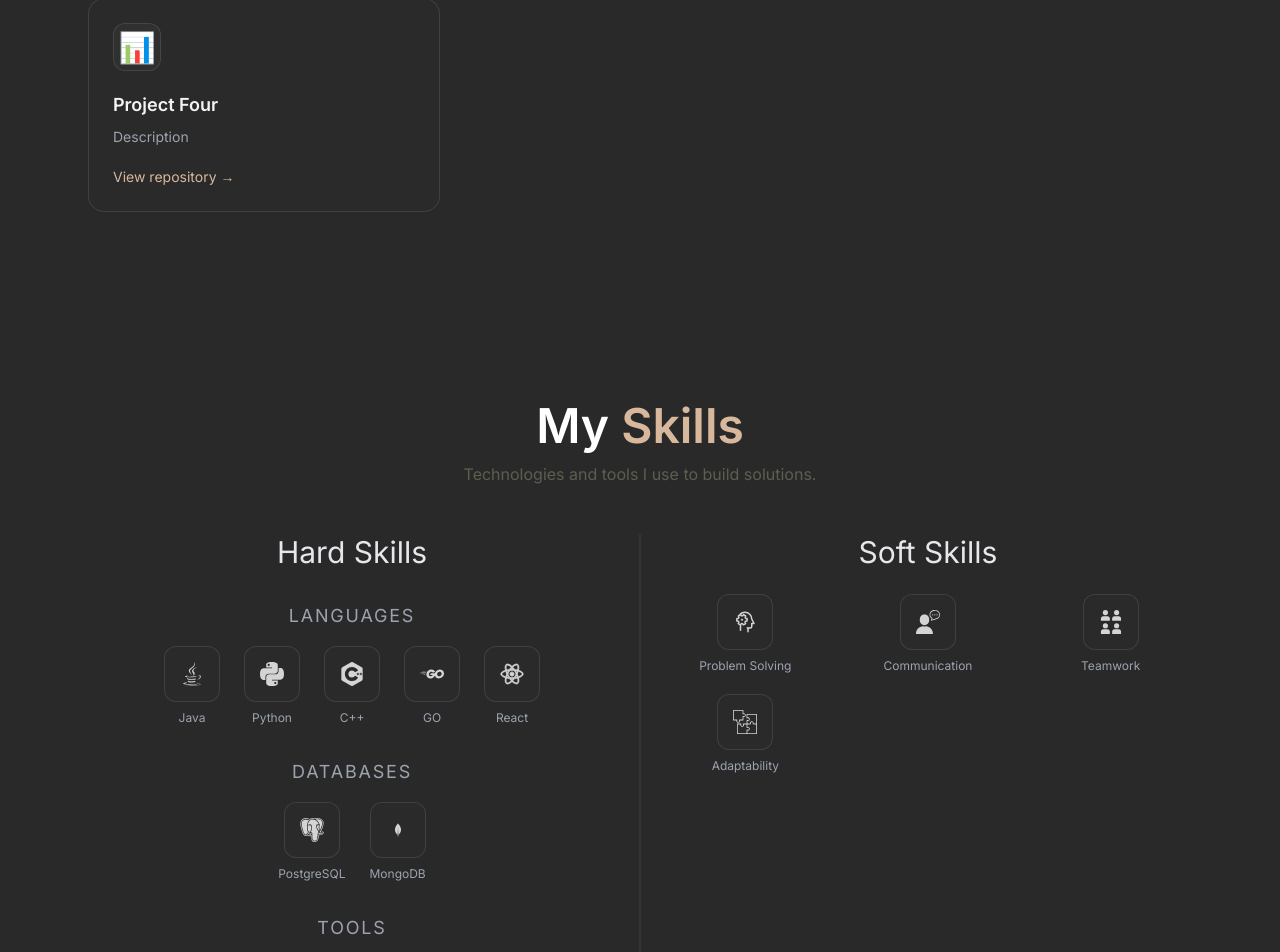
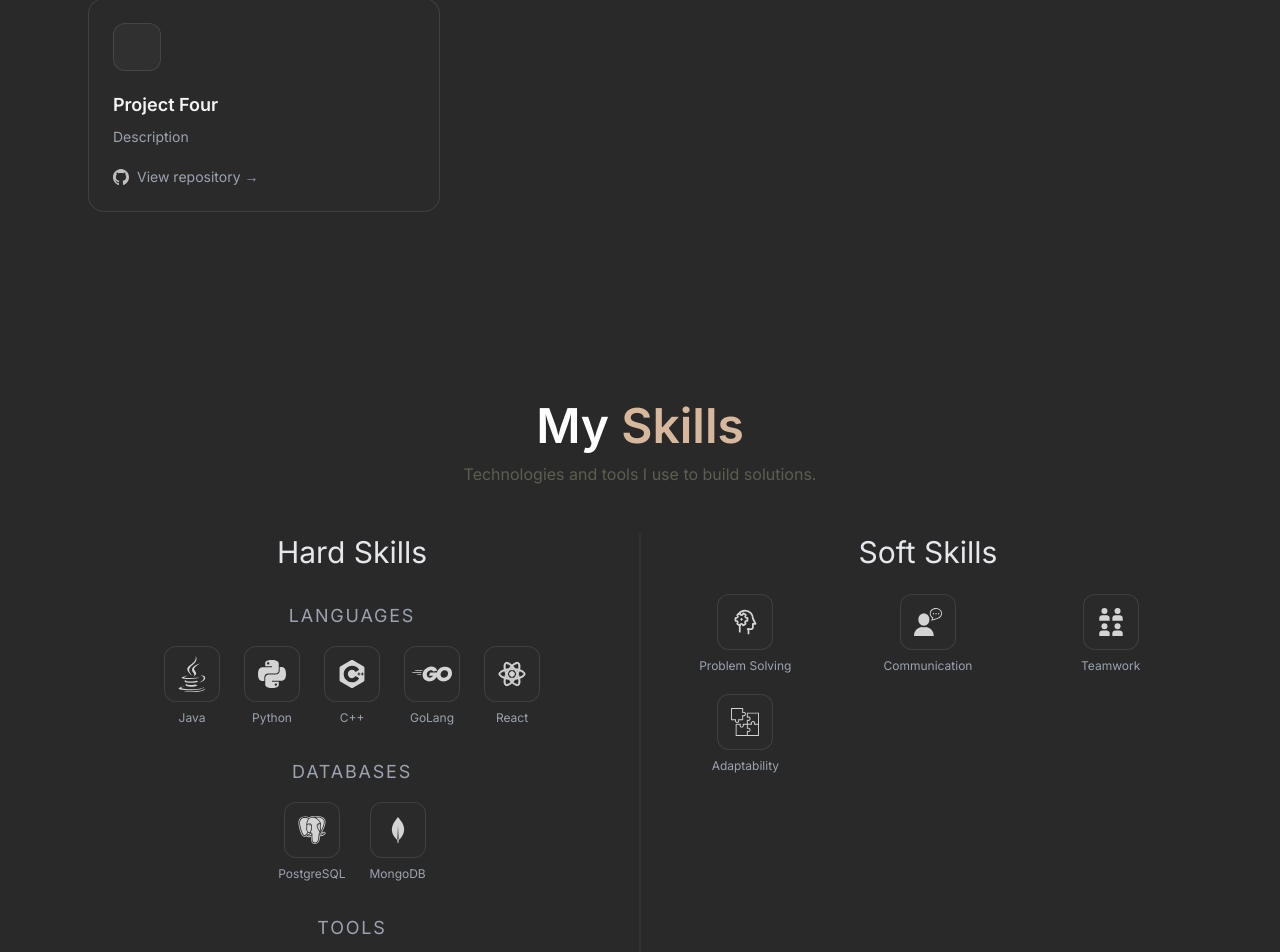
Before and after one commit to alvarezzramiro/Portfolio, a React (Vite) app: page / in a window 1280 px wide. Shown: the part 2120-3072 px from the top of the page. Built offline with nearby package versions, Linux system fonts and the light colour scheme.

Commit message:
fix: email sending + image paths

```diff
--- a/package.json
+++ b/package.json
@@ -3,7 +3,7 @@
   "private": true,
   "version": "0.0.0",
   "type": "module",
-  "homepage": "https://ramiroalvarez.github.io",
+  "homepage": "https://alvarezzramiro.github.io/Portfolio/",
   "scripts": {
     "dev": "vite",
     "build": "vite build",
@@ -16,7 +16,6 @@
     "@emailjs/browser": "^4.4.1",
     "@tailwindcss/vite": "^4.2.4",
     "framer-motion": "^12.38.0",
-    "gh-pages": "^6.3.0",
     "lucide-react": "^1.12.0",
     "react": "^19.2.5",
     "react-dom": "^19.2.5"
@@ -30,6 +29,7 @@
     "eslint": "^10.2.1",
     "eslint-plugin-react-hooks": "^7.1.1",
     "eslint-plugin-react-refresh": "^0.5.2",
+    "gh-pages": "^6.3.0",
     "globals": "^17.5.0",
     "postcss": "^8.5.12",
     "tailwindcss": "^3.4.19",
--- a/src/components/Navbar.jsx
+++ b/src/components/Navbar.jsx
@@ -60,7 +60,7 @@ export default function Navbar() {
       },
       {
         root: null,
-        rootMargin: "-40% 0px -40% 0px", // 🔥 clave
+        rootMargin: "-40% 0px -40% 0px",
         threshold: 0,
       }
     );
--- a/src/index.css
+++ b/src/index.css
@@ -2,14 +2,10 @@
 @tailwind components;
 @tailwind utilities;
 
-body {
-  @apply bg-[#292929] text-white;
+html {
+  scroll-behavior: smooth;
 }
 
 body {
   @apply font-sans bg-[#292929] text-white;
 }
-
-html {
-  scroll-behavior: smooth;
-}
--- a/src/sections/About.jsx
+++ b/src/sections/About.jsx
@@ -94,7 +94,7 @@ export default function About() {
               About <span className="text-[#D8B89D]">me</span>
             </h2>
             <p className="text-gray-300 leading-relaxed text-base md:text-lg max-w-lg">
-              Bio placeholder — reemplazá con tu descripción.
+              Bio
             </p>
           </motion.div>
 
--- a/src/sections/Contact.jsx
+++ b/src/sections/Contact.jsx
@@ -28,10 +28,10 @@ export default function Contact() {
 
     try {
       await emailjs.send(
-        "service_p7vp8bl",     // tu service id
-        "template_gpyck2a",    // tu template id
-        form,                  // tu state
-        "0i87j6d-OF8YH5gUg"    // public key
+        "service_cfkftb6",
+        "template_ldyycfp",
+        form,
+        "OTRlNOxBBUKbiSzg_"
       );
 
       setStatus("success");
@@ -232,7 +232,7 @@ export default function Contact() {
                   "
                 >
                   <img
-                    src="/icons/social/linkedinlogo.svg"
+                    src="icons/social/linkedinlogo.svg"
                     className="
                       w-5 h-5 opacity-70
                       group-hover:opacity-100
@@ -257,7 +257,7 @@ export default function Contact() {
                   "
                 >
                   <img
-                    src="/icons/social/githublogo.svg"
+                    src="icons/hard-skills/githublogo.svg"
                     className="
                       w-5 h-5 opacity-70
                       group-hover:opacity-100
@@ -282,7 +282,7 @@ export default function Contact() {
                   "
                 >
                   <img
-                    src="/icons/social/instagramlogo.svg"
+                    src="icons/social/instagramlogo.svg"
                     className="
                       w-5 h-5 opacity-70
                       group-hover:opacity-100
--- a/src/sections/Projects.jsx
+++ b/src/sections/Projects.jsx
@@ -1,13 +1,27 @@
 import Section from "../components/Section";
 import { motion, useInView } from "framer-motion";
 import { useRef } from "react";
+import githubLogo from "/icons/hard-skills/githublogo.svg";
 
 const projects = [
-  { title: "Project One", description: "Description", logo: "🛠️", repo: "#" },
-  { title: "Project Two", description: "Description", logo: "⚙️", repo: "#" },
-  { title: "Project Three", description: "Description", logo: "🚀", repo: "#" },
-  { title: "Project Four", description: "Description", logo: "📊", repo: "#" },
+  { title: "Project One", description: "Description", logo: "", repo: "#" },
+  { title: "Project Two", description: "Description", logo: "", repo: "#" },
+  { title: "Project Three", description: "Description", logo: "", repo: "#" },
+  { title: "Project Four", description: "Description", logo: "", repo: "#" },
 ];
+
+const cardVariants = {
+  hidden: { opacity: 0, y: 30 },
+  show: (i) => ({
+    opacity: 1,
+    y: 0,
+    transition: {
+      duration: 0.6,
+      delay: i * 0.1,
+      ease: [0.22, 1, 0.36, 1],
+    },
+  }),
+};
 
 function ProjectCard({ title, description, logo, repo, index }) {
   const ref = useRef(null);
@@ -17,16 +31,16 @@ function ProjectCard({ title, description, logo, repo, index }) {
   return (
     <motion.div
       ref={ref}
-      initial={{ opacity: 0, y: 30 }}
-      animate={isInView ? { opacity: 1, y: 0 } : { opacity: 0, y: 30 }}
-      transition={{
-        duration: 0.6,
-        delay: index * 0.1,
-        ease: [0.22, 1, 0.36, 1],
-      }}
+      custom={index}
+      variants={cardVariants}
+      initial="hidden"
+      animate={isInView ? "show" : "hidden"}
       whileHover={{
         y: -6,
         scale: 1.02,
+        transition: {
+          duration: 0.15,
+        },
       }}
       className="group relative flex flex-col gap-5 p-6 rounded-2xl
         border border-white/10 bg-[#2a2a2a]
@@ -58,10 +72,30 @@ function ProjectCard({ title, description, logo, repo, index }) {
       {/* Link */}
       <a
         href={repo}
-        className="text-sm text-[#D8B89D] hover:text-white transition-colors duration-150"
+        target="_blank"
+        rel="noopener noreferrer"
         onClick={(e) => e.stopPropagation()}
+        className="
+          flex items-center gap-2
+          text-sm text-gray-400
+          group/link
+          transition-all duration-200
+        "
       >
-        View repository →
+        <img
+          src={githubLogo}
+          alt="GitHub"
+          className="
+            w-4 h-4 opacity-70
+            group-hover/link:opacity-100
+            group-hover/link:scale-110
+            transition
+          "
+        />
+
+        <span className="group-hover/link:text-[#D8B89D] transition">
+          View repository →
+        </span>
       </a>
     </motion.div>
   );
--- a/src/sections/Skills.jsx
+++ b/src/sections/Skills.jsx
@@ -1,5 +1,24 @@
 import Section from "../components/Section";
 import { motion } from "framer-motion";
+
+import javaLogo from "/icons/hard-skills/javalogo.svg"
+import pythonLogo from "/icons/hard-skills/pythonlogo.svg"
+import cppLogo from "/icons/hard-skills/cpplogo.svg"
+import goLogo from "/icons/hard-skills/gologo.svg"
+import reactLogo from "/icons/hard-skills/reactlogo.svg"
+
+import postgresqlLogo from "/icons/hard-skills/postgresqllogo.svg"
+import mongodbLogo from "/icons/hard-skills/mongodblogo.svg";
+
+import gitLogo from "/icons/hard-skills/gitlogo.svg";
+import githubLogo from "/icons/hard-skills/githublogo.svg";
+import jiraLogo from "/icons/hard-skills/jiralogo.svg";
+import dockerLogo from "/icons/hard-skills/dockerlogo.svg";
+
+import problemsolvingLogo from "/icons/soft-skills/problemsolving.svg"
+import communicationLogo from "/icons/soft-skills/communication.svg"
+import teamworkLogo from "/icons/soft-skills/teamwork.svg"
+import adaptabilityLogo from "/icons/soft-skills/adaptability.svg"
 
 // Animación contenedor (stagger limpio)
 const container = {
@@ -25,33 +44,33 @@ const item = {
 };
 
 const languages = [
-  { name: "Java", icon: "/icons/hard-skills/javalogo.svg" },
-  { name: "Python", icon: "/icons/hard-skills/pythonlogo.svg" },
-  { name: "C++", icon: "/icons/hard-skills/cpplogo.svg" },
-  { name: "GO", icon: "/icons/hard-skills/gologo.svg" },
-  { name: "React", icon: "/icons/hard-skills/reactlogo.svg" },
+  { name: "Java", icon: javaLogo, size: "w-9 h-9" },
+  { name: "Python", icon: pythonLogo },
+  { name: "C++", icon: cppLogo },
+  { name: "GoLang", icon: goLogo, size: "w-10 h-10" },
+  { name: "React", icon: reactLogo },
 ];
 
 const databases = [
-  { name: "PostgreSQL", icon: "/icons/hard-skills/postgresqllogo.svg" },
-  { name: "MongoDB", icon: "/icons/hard-skills/mongodblogo.svg" },
+  { name: "PostgreSQL", icon: postgresqlLogo },
+  { name: "MongoDB", icon: mongodbLogo, size: "w-12 h-12" },
 ];
 
 const tools = [
-  { name: "Git", icon: "/icons/hard-skills/gitlogo.svg" },
-  { name: "GitHub", icon: "icons/hard-skills/githublogo.svg" },
-  { name: "Jira", icon: "icons/hard-skills/jiralogo.svg" },
-  { name: "Docker", icon: "icons/hard-skills/dockerlogo.svg" },
+  { name: "Git", icon: gitLogo },
+  { name: "GitHub", icon: githubLogo },
+  { name: "Jira", icon: jiraLogo },
+  { name: "Docker", icon: dockerLogo },
 ];
 
 const softSkills = [
-  { name: "Problem Solving", icon: "/icons/soft-skills/problemsolving.svg" },
-  { name: "Communication", icon: "/icons/soft-skills/communication.svg" },
-  { name: "Teamwork", icon: "/icons/soft-skills/teamwork.svg" },
-  { name: "Adaptability", icon: "/icons/soft-skills/adaptability.svg" },
+  { name: "Problem Solving", icon: problemsolvingLogo },
+  { name: "Communication", icon: communicationLogo },
+  { name: "Teamwork", icon: teamworkLogo },
+  { name: "Adaptability", icon: adaptabilityLogo },
 ];
 
-function SkillItem({ name, icon, index }) {
+function SkillItem({ name, icon, index, size }) {
   return (
     <motion.div
       initial={{ opacity: 0, y: 20 }}
@@ -78,7 +97,12 @@ function SkillItem({ name, icon, index }) {
         <img
           src={icon}
           alt={name}
-          className="w-6 h-6 opacity-80 group-hover:opacity-100 transition"
+          className={`
+            ${size || "w-7 h-7"}
+            opacity-80
+            group-hover:opacity-100
+            transition
+          `}
         />
       </div>
 
--- a/vite.config.js
+++ b/vite.config.js
@@ -1,8 +1,9 @@
 import { defineConfig } from 'vite'
 import react from '@vitejs/plugin-react'
+import tailwindcss from '@tailwindcss/vite'
 
 // https://vite.dev/config/
 export default defineConfig({
   plugins: [react()],
-  base: "/",
+  base: "/Portfolio/",
 })
```
Also changed, not shown: 1 other file (tests, documents, lock files or other folders).
